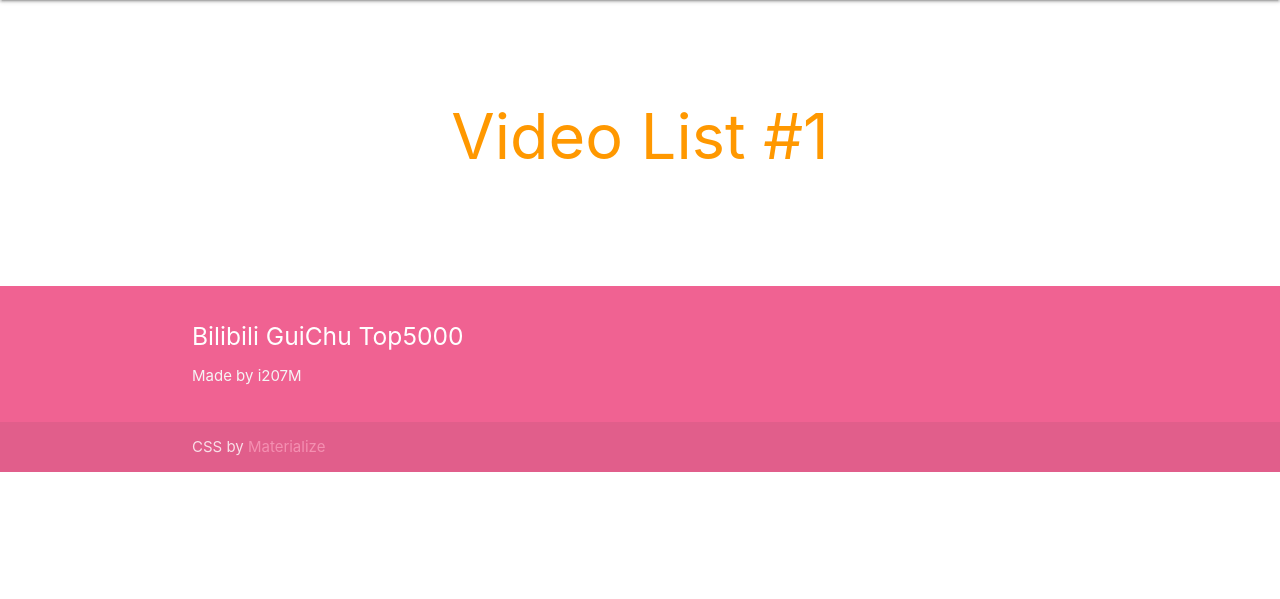
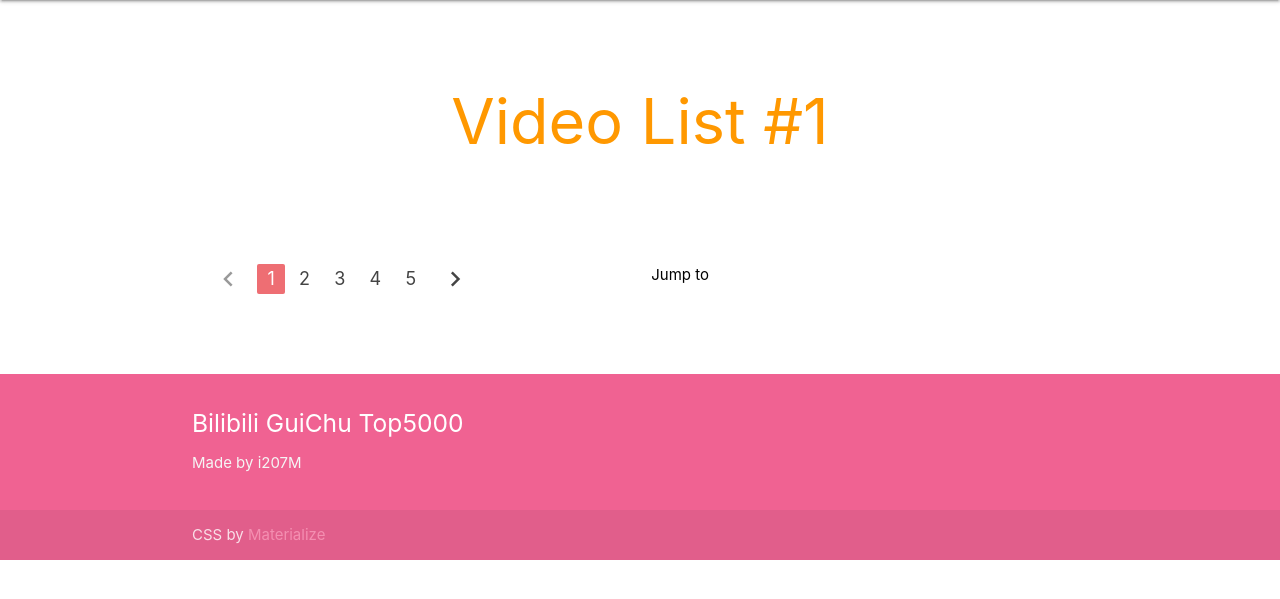
Before and after one commit to i207M/Python-course-2021, a Django app: page /video_list/ in a window 1280 px wide. Shown: the part 64-663 px from the top of the page. Run offline with Django 3.2, Linux system fonts and the light colour scheme; data that the repository does not hold is empty.

Commit message:
pagination

```diff
--- a/video_list/templates/video_list/index.html
+++ b/video_list/templates/video_list/index.html
@@ -1,5 +1,5 @@
 <!DOCTYPE html>
-<html lang="en">
+<html lang="zh-CN">
   <head>
     {% load static %}
     <meta http-equiv="Content-Type" content="text/html; charset=UTF-8" />
@@ -48,25 +48,23 @@
         >
       </div>
     </nav>
-    <div class="section no-pad-bot" id="index-banner">
     <div class="container">
       <br /><br />
       <h1 class="header center orange-text">Video List #{{ page_num }}</h1>
       <br /><br />
     </div>
-    </div>
 
-    <div class="container">
-      <div class="col s12 m8 l6">
+    <div class="container col s12 m8 l6">
       {% for v in videos %}
-        <div class="card horizontal">
+      <div class="card horizontal hoverable">
         <div class="card-image">
-            <img src="{{ v.cover }}" alt="cover" height="200" />
+          <img src="{{ v.cover }}" alt="cover" height="240" />
         </div>
         <div class="card-stacked">
           <div class="card-content">
-              <h5 class="header medium">标题</h5>
-              <p class="light">作者</p>
+            <h5 class="header">{{ v.title }}</h5>
+            <br />
+            <p class="light"><b>UP：</b>{{ v.up_name }}</p>
           </div>
           <div class="card-action">
             <a href="#">详细信息</a>
@@ -74,6 +72,29 @@
         </div>
       </div>
       {% endfor %}
+      <br />
+    </div>
+
+    <div class="container">
+      <div class="row">
+        <div class="col l6 s12">
+          <ul class="pagination">
+            <li class="disabled">
+              <a href="#!"><i class="material-icons">chevron_left</i></a>
+            </li>
+            <li class="active"><a href="#!">1</a></li>
+            <li class="waves-effect"><a href="#!">2</a></li>
+            <li class="waves-effect"><a href="#!">3</a></li>
+            <li class="waves-effect"><a href="#!">4</a></li>
+            <li class="waves-effect"><a href="#!">5</a></li>
+            <li class="waves-effect">
+              <a href="#!"><i class="material-icons">chevron_right</i></a>
+            </li>
+          </ul>
+        </div>
+        <div class="col l2 s2">
+          <p class="black-text">Jump to</p>
+        </div>
       </div>
       <br /><br />
     </div>
--- a/video_list/views.py
+++ b/video_list/views.py
@@ -5,5 +5,5 @@ from .models import Video
 
 
 def index(request):
-    context = {'page_num': 1, 'videos': Video.objects.filter(id__gte=1, id__lte=10)}
+    context = {'page_num': 1, 'videos': Video.objects.all()[:10]}
     return render(request, 'video_list/index.html', context=context)
```
Lines whose indentation alone changed are shown as unchanged.
